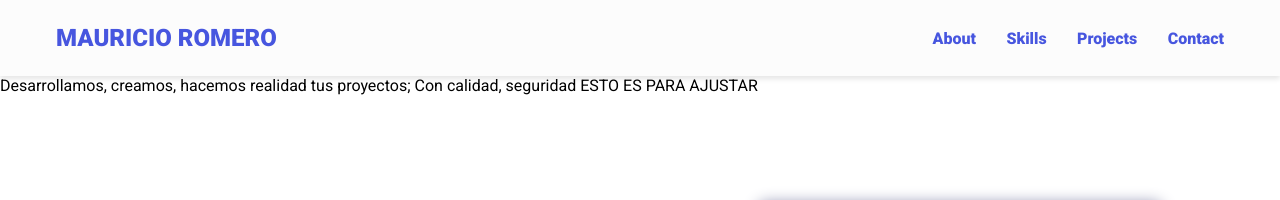
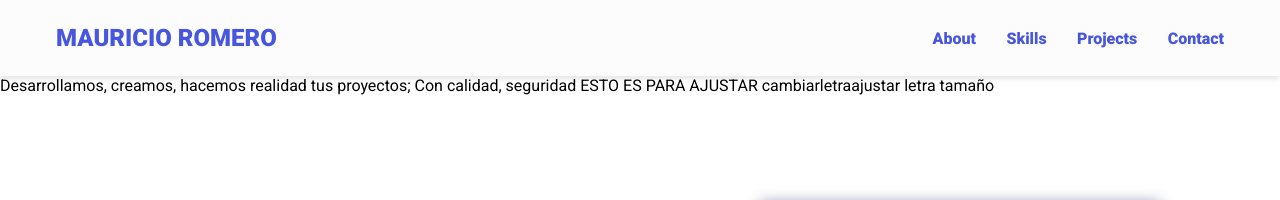
Before and after one commit to Maitomanito/developer-portfolio-master-, a plain HTML site: page index.html in a window 1280 px wide. Shown: the top 200 px of the page. Drawn offline with nearby package versions, Linux system fonts and the light colour scheme.

Commit message:
se actualiza index

```diff
--- a/index.html
+++ b/index.html
@@ -45,7 +45,7 @@
       </button>
     </nav>
 
-    <p> Desarrollamos, creamos, hacemos realidad tus proyectos; Con calidad, seguridad ESTO ES PARA AJUSTAR</p>
+    <p> Desarrollamos, creamos, hacemos realidad tus proyectos; Con calidad, seguridad ESTO ES PARA AJUSTAR  cambiarletraajustar letra tamaño</p>
 
     <!-- Hero Section -->
     <section class="hero" id="about">
```
